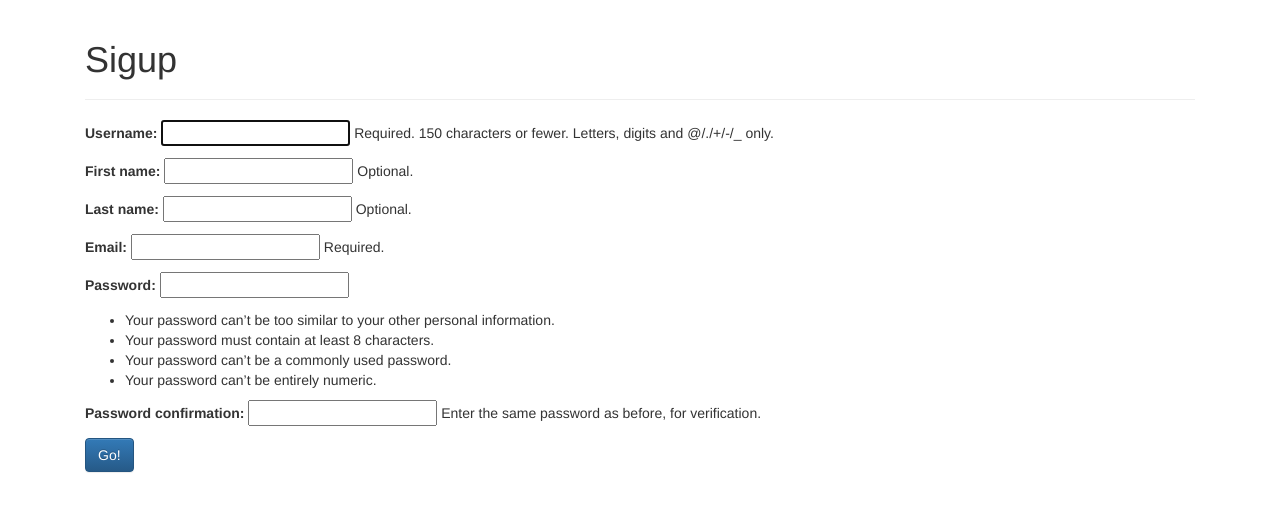
After one commit to sergio-marin/kc-practica-backend, a Django app: page /signup/ in a window 1280 px wide. The commit adds this page. Shown: the top 512 px of the page. Run offline with Django 3.2, Linux system fonts and the light colour scheme; some libraries are stand-ins or nearby versions.

Commit message:
Implementado registro de usuarios en /signup

```diff
--- a/PracticaBackend/urls.py
+++ b/PracticaBackend/urls.py
@@ -16,7 +16,7 @@ Including another URLconf
 from django.conf.urls import url
 from django.contrib import admin
 from blogs.views import posts_list, blogs_list, blog_detail, post_detail, NewPostView
-from users.views import LoginView, logout
+from users.views import LoginView, logout, SignupView
 
 urlpatterns = [
     url(r'^admin/', admin.site.urls),
@@ -31,4 +31,5 @@ urlpatterns = [
     # Users URLs
     url(r'^login$', LoginView.as_view(), name="login"),
     url(r'^logout$', logout, name="logout"),
+    url(r'^signup/?$', SignupView.as_view(), name="signup"),
 ]
--- a/ui/templates/blogs/posts_list.html
+++ b/ui/templates/blogs/posts_list.html
@@ -5,9 +5,9 @@
             <img class="img-responsive" src="{{ post.media_url }}" alt="{{ post.title }}">
         </div>
         <div class="col-xs-12 col-md-8 col-sm-9">
-        {% else %}
-            <div class="col-xs-12">
-        {% endif %}
+    {% else %}
+        <div class="col-xs-12">
+    {% endif %}
         <div>
             <h2>{{ post.title }}</h2>
             <p>{{ post.introduction }}</p>
--- /dev/null
+++ b/ui/templates/users/signup.html
@@ -0,0 +1,22 @@
+{% extends 'base.html' %}
+{% block section %}
+    <div class="page-header">
+      <h1>Sigup</h1>
+    </div>
+    <div class="row">
+        <div class="col-xs-12">
+            <form method="post" novalidate>
+                {% csrf_token %}
+                {{ form.as_p }}
+                <button class="btn btn-primary">Go!</button>
+            </form>
+        </div>
+        {% if message %}
+            <div class="row">
+                <div class="col-xs-12 col-md-4 col-sm-3">
+                    <span class="label label-danger">{{ message }}</span>
+                </div>
+            </div>
+        {% endif %}
+    </div>
+{% endblock %}
--- a/users/forms.py
+++ b/users/forms.py
@@ -1,6 +1,18 @@
 from django import forms
+from django.contrib.auth.forms import UserCreationForm
+from django.contrib.auth.models import User
 
 
 class LoginForm(forms.Form):
     username = forms.CharField()
     password = forms.CharField(widget=forms.PasswordInput())
+
+
+class SignupForm(UserCreationForm):
+    first_name = forms.CharField(required=False, help_text='Optional.')
+    last_name = forms.CharField(required=False, help_text='Optional.')
+    email = forms.EmailField(help_text='Required.')
+
+    class Meta:
+            model = User
+            fields = ["username", "first_name", "last_name", "email"]
--- a/users/views.py
+++ b/users/views.py
@@ -1,8 +1,9 @@
 from django.contrib.auth import authenticate, login as django_login, logout as django_logout
+from django.contrib.auth.models import User
 from django.shortcuts import render, redirect
 from django.views import View
 
-from users.forms import LoginForm
+from users.forms import LoginForm, SignupForm
 
 
 class LoginView(View):
@@ -50,3 +51,44 @@ def logout(request):
     """
     django_logout(request)
     return redirect('login')
+
+
+class SignupView(View):
+
+    def get(self, request):
+        """
+        Muestra el formulario de registro
+        :param request:  HttpRequest
+        :return: HttpResponse
+        """
+        context = {
+            'form': SignupForm()
+        }
+        return render(request, 'users/signup.html', context)
+
+    def post(self, request):
+        """
+        Crea el nuevo usuario en BD
+        :param request:  HttpRequest
+        :return: HttpResponse
+        """
+        # crear el formulario con los datos del POST
+        form = SignupForm(request.POST)
+
+        # validar el formulario
+        if form.is_valid():
+            # crear el usuario
+            form.save()
+
+            # enviar a página de bienvenida
+            return render(request, 'users/signup_succes.html')
+        else:
+            # mostrar mensaje de error
+            message = "An error ocurred! Please try again later."
+
+            # renderizar la plantilla
+            context = {
+                "form": form,
+                "message": message
+            }
+            return render(request, 'users/signup.html', context)
```
Also changed, not shown: ui/templates/users/signup_succes.html (added, +8 -0 lines).
